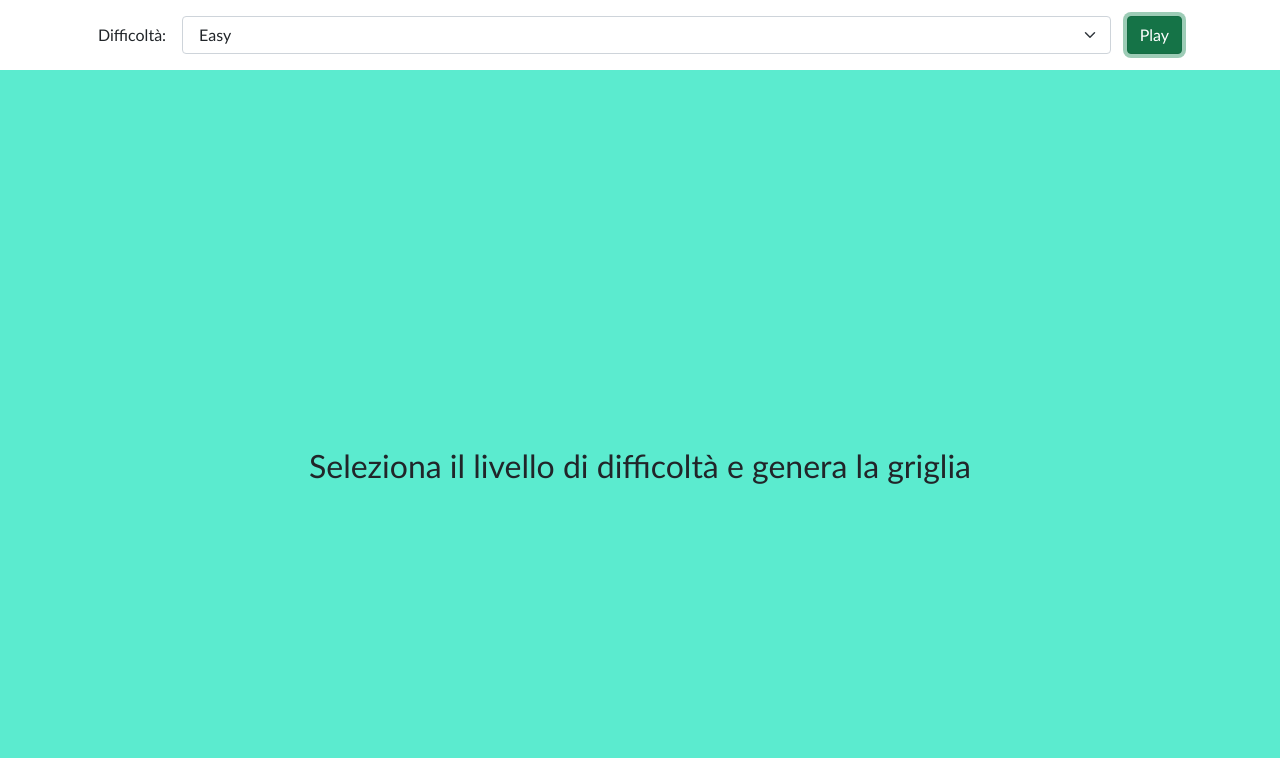
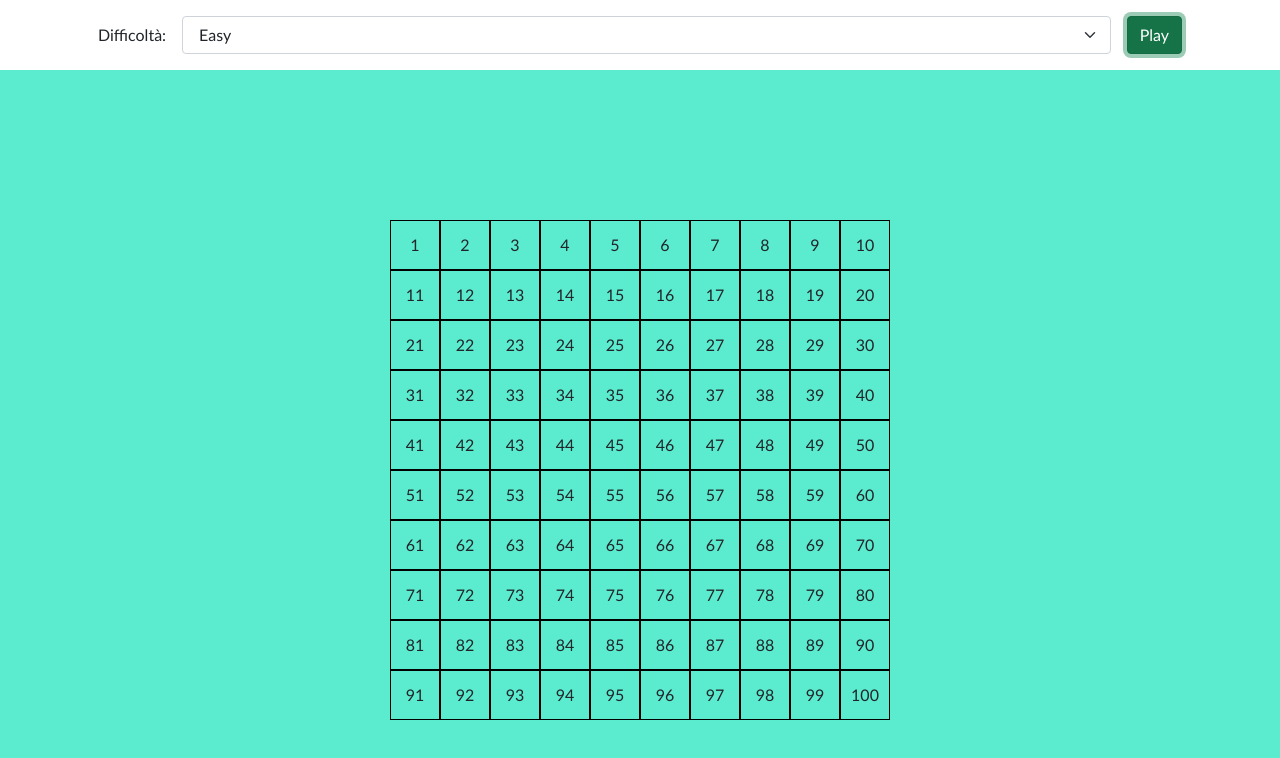
Before and after one commit to manumastro/js-campominato-dom, a plain HTML site: page index.html in a window 1280 px wide. Both pictures are taken after a click on the button "Play". Drawn offline with nearby package versions, Linux system fonts and the light colour scheme.

Commit message:
creato codice JS che crea la griglia al click di "PLAY", e crea il numero di celle in base alla difficoltà selezionata

```diff
--- a/index.html
+++ b/index.html
@@ -14,12 +14,12 @@
     <header class="container">
       <div class="d-flex justify-content-center align-items-center py-3">
         <label for="level" class="px-3">Difficoltà: </label>
-        <select id="level" name="level" class="px-3 form-select">
+        <select id="difficulty" name="level" class="px-3 form-select">
           <option value="0" selected>Easy</option>
           <option value="1">Hard</option>
           <option value="2">Crazy</option>
         </select>
-        <button type="button" class="btn btn-success mx-3">Play</button>
+        <button id="play" type="button" class="btn btn-success mx-3">Play</button>
       </div>
     </header>
 
--- a/main.js
+++ b/main.js
@@ -0,0 +1,32 @@
+const main = document.querySelector('main'); /*recupero il main salvandolo in una costante per il reset*/
+document.getElementById('play').addEventListener('click', play); /*Recupero il button per evocare la funzione play al click*/
+
+
+function play(){
+  reset(); /*Invoco la funzione reset ogni volta che viene evocata la funzione play*/
+  const difficulty = document.getElementById('difficulty').value; /*recupero il value della select*/
+  const gridDifficulty = [100, 81, 49]; /*creo un array con i 3 possibili numeri di celle*/
+  const cellNumbers = gridDifficulty[difficulty]; /*assegno ad ogni value(0, 1, 2) il corrispondente numero di celle e lo salvo in una costante*/
+
+  generateGrid(cellNumbers); /*funzione che genera la griglia*/
+}
+
+function generateGrid(cellNumbers){
+  const grid = document.createElement('div'); /*creo il div grid*/
+  grid.className = 'grid';  /*assegno al div grid la classe grid*/
+
+  for(let i = 1; i <= cellNumbers; i++){ /*ciclo for per creare la griglia in base al numero di celle*/
+    const cell = document.createElement('div'); /*creo il div cella*/
+    cell.className = 'cell square' + cellNumbers; /*assegno a cell la classe cell, square(con il numero di celle*/
+    cell.innerHTML = `<span>${i}</span>`; /*inserisco il numero con uno span per ogni cell*/
+    grid.append(cell); /*appendo a grid l'elemento cell*/
+
+  console.log(cell);
+  }
+
+  main.append(grid); /*appendo al main l'elemento grid*/
+}
+
+function reset(){
+  main.innerHTML = ''; /*svuoto il main*/
+}
--- a/style.css
+++ b/style.css
@@ -12,6 +12,11 @@ main{
 }
 
 .grid{
+  display: flex;
+  flex-wrap: wrap;
+  justify-content: center;
+  align-content: start;
+
   width: 500px;
   height: 500px;
 }
```
